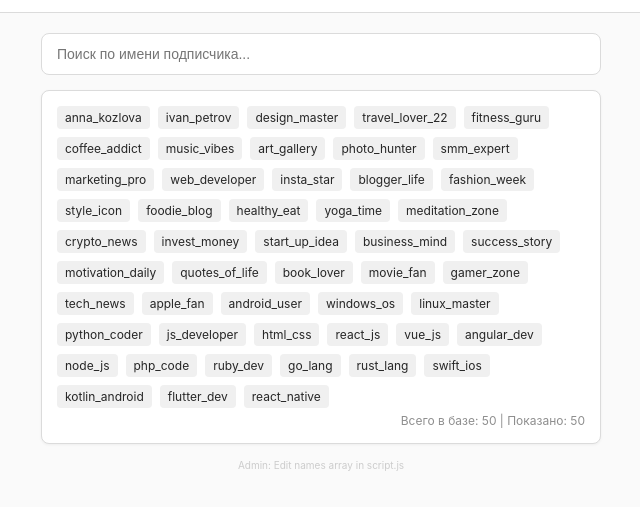
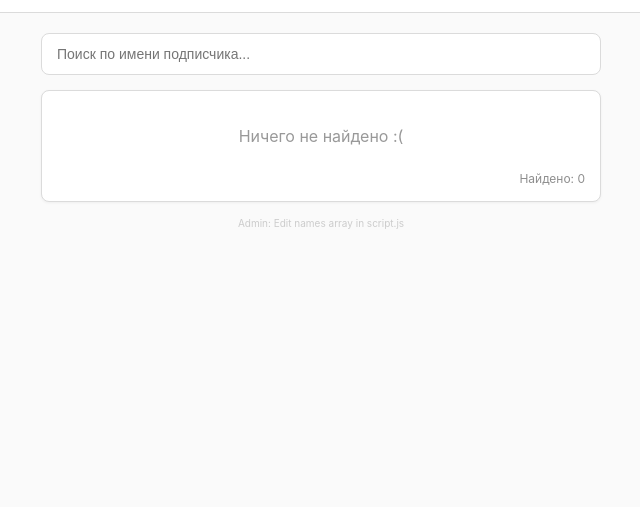
Before and after one commit to uaeslava/i-seek-you, a plain HTML site: page index.html in a window 1280 px wide. Shown: the part 47-554 px from the top of the page, without its empty margins (319-959 px from the left). Drawn offline with Linux system fonts and the light colour scheme.

Commit message:
Update index.html
1

```diff
--- a/index.html
+++ b/index.html
@@ -179,56 +179,7 @@
         // ==========================================
         // Добавляйте сюда новые имена в кавычках через запятую
         const subscribers = [
-            "anna_kozlova",
-            "ivan_petrov",
-            "design_master",
-            "travel_lover_22",
-            "fitness_guru",
-            "coffee_addict",
-            "music_vibes",
-            "art_gallery",
-            "photo_hunter",
-            "smm_expert",
-            "marketing_pro",
-            "web_developer",
-            "insta_star",
-            "blogger_life",
-            "fashion_week",
-            "style_icon",
-            "foodie_blog",
-            "healthy_eat",
-            "yoga_time",
-            "meditation_zone",
-            "crypto_news",
-            "invest_money",
-            "start_up_idea",
-            "business_mind",
-            "success_story",
-            "motivation_daily",
-            "quotes_of_life",
-            "book_lover",
-            "movie_fan",
-            "gamer_zone",
-            "tech_news",
-            "apple_fan",
-            "android_user",
-            "windows_os",
-            "linux_master",
-            "python_coder",
-            "js_developer",
-            "html_css",
-            "react_js",
-            "vue_js",
-            "angular_dev",
-            "node_js",
-            "php_code",
-            "ruby_dev",
-            "go_lang",
-            "rust_lang",
-            "swift_ios",
-            "kotlin_android",
-            "flutter_dev",
-            "react_native"
+
         ];
         // ==========================================
 
```
